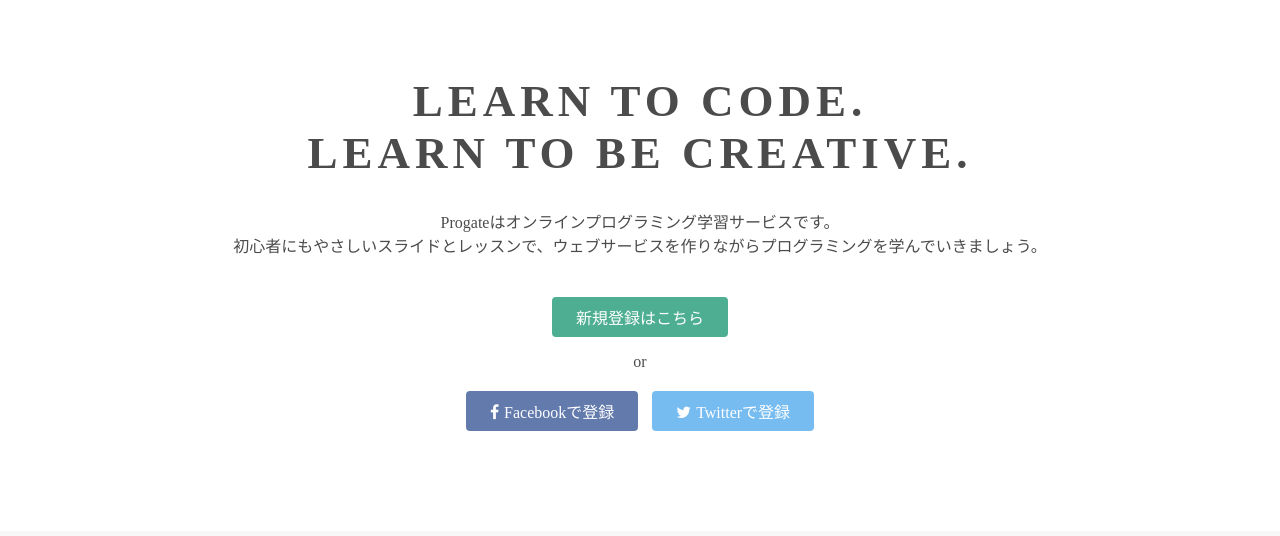
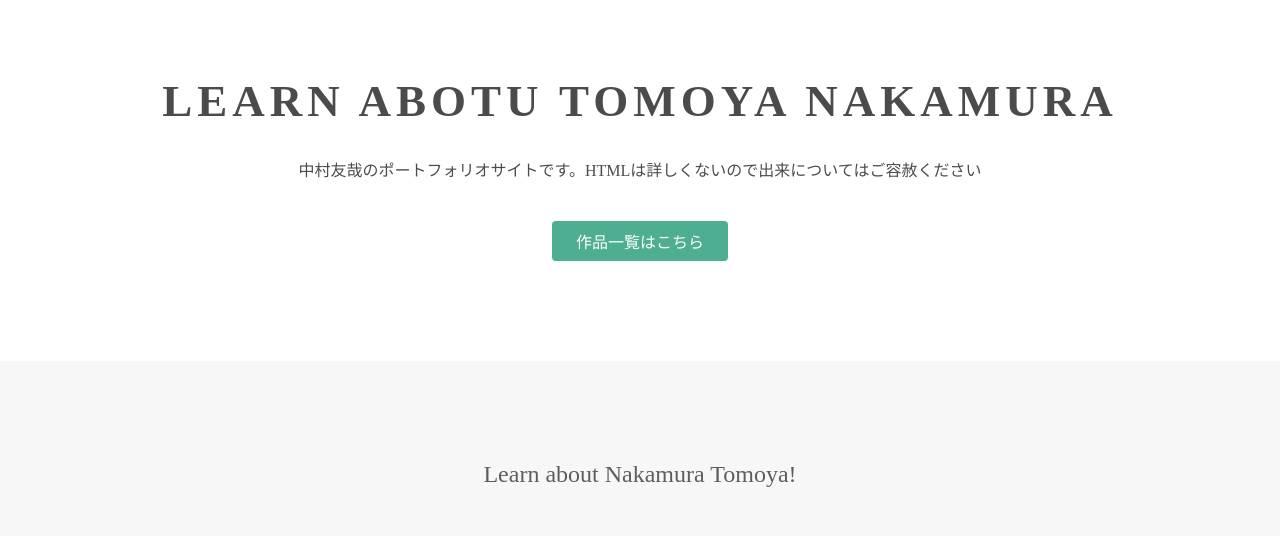
Before and after one commit to nakatomo3/nakatomo3.github.io, a plain HTML site: page index.html in a window 1280 px wide. Shown: the part 135-671 px from the top of the page. Drawn offline with Linux system fonts and the light colour scheme.

Commit message:
Update index.html

```diff
--- a/index.html
+++ b/index.html
@@ -23,13 +23,10 @@
   </header>
   <div class="top-wrapper">
     <div class="container">
-      <h1>LEARN TO CODE.<br>LEARN TO BE CREATIVE.</h1>
-      <p>Progateはオンラインプログラミング学習サービスです。<br>初心者にもやさしいスライドとレッスンで、ウェブサービスを作りながらプログラミングを学んでいきましょう。</p>
+      <h1>LEARN ABOTU TOMOYA NAKAMURA</h1>
+      <p>中村友哉のポートフォリオサイトです。HTMLは詳しくないので出来についてはご容赦ください<br></p>
       <div class="btn-wrapper">
-        <a href="#" class="btn signup">新規登録はこちら</a>
-        <p>or</p>
-        <a href="#" class="btn facebook"><span class="fa fa-facebook"></span>Facebookで登録</a>
-        <a href="#" class="btn twitter"><span class="fa fa-twitter"></span>Twitterで登録</a>
+        <a href="#" class="btn signup">作品一覧はこちら</a>
       </div>
     </div>
   </div>
```
